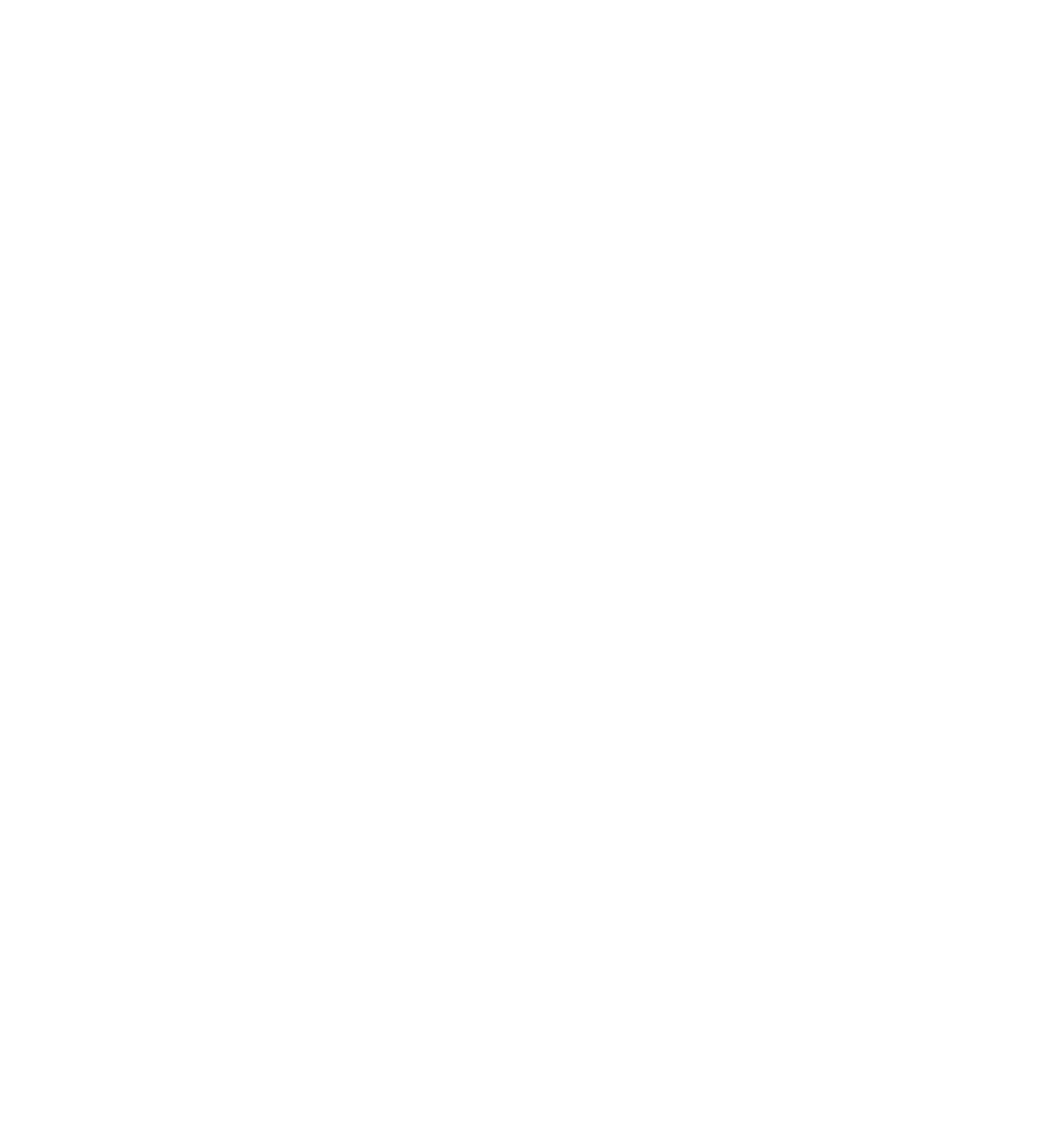
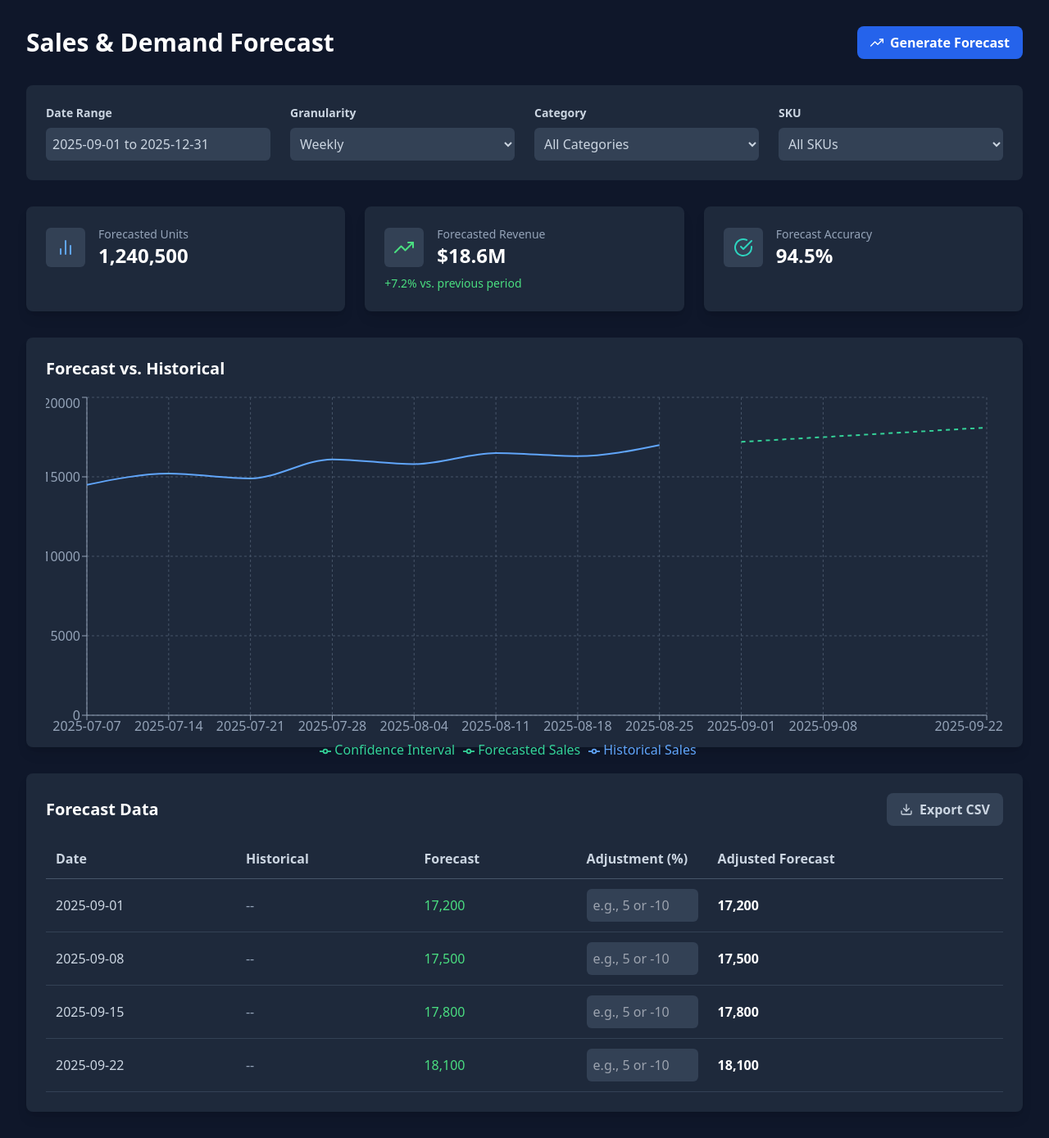
Before and after one commit to antonysamuelbenson-srm/saas_supchn, a React (Vite) app in the folder frontend/: page /forecast in a window 1280 px wide. Before the commit this address had no page. Shown: the whole page at 82% size. Before the commit the page ends 800 px from the top, so only its background shows below. Built offline with nearby package versions, Linux system fonts and the light colour scheme.

Commit message:
initial changes

```diff
--- a/frontend/src/App.jsx
+++ b/frontend/src/App.jsx
@@ -6,6 +6,7 @@
 import FileUpload from "./Pages/FileUpload";
 import Config from "./Pages/Config";
 import Prev from "./Pages/Admin"
+import ForecastPage from "./Pages/forecast";
 
 function App() {
   return (
@@ -18,6 +19,7 @@
           <Route path="/file-upload" element={<FileUpload/>}/>
           <Route path="/config" element={<Config/>}/>
           <Route path="/adminprivileges" element={<Prev/>}/>
+          <Route path="/forecast" element={<ForecastPage/>}/>
         </Routes>
       </Router>
     </div>
--- a/frontend/src/Pages/Dashboard.jsx
+++ b/frontend/src/Pages/Dashboard.jsx
@@ -948,6 +948,8 @@
                       {hasPermission("GET:/dashboard") && (
                           <button className="flex items-center text-slate-300 hover:bg-slate-700 p-2 rounded-md transition w-full"><FiBarChart2 className="mr-3" /> Reports</button>
                       )}
+                      {/* Added Forecast Button */}
+                      <button onClick={() => navigate("/forecast")} className="flex items-center text-slate-300 hover:bg-slate-700 p-2 rounded-md transition w-full"><FiTrendingUp className="mr-3" /> Forecast</button>
                       <button onClick={() => navigate("/rebalancer")} className="flex items-center text-slate-300 hover:bg-slate-700 p-2 rounded-md transition w-full"><FiRefreshCw className="mr-3" /> Rebalancer</button>
                       {hasPermission("POST:/config/apply-formula") && (
                           <button onClick={() => navigate("/Config")} className="flex items-center text-slate-300 hover:bg-slate-700 p-2 rounded-md transition w-full"><FiShoppingBag className="mr-3" /> Configuration</button>
--- /dev/null
+++ b/frontend/src/Pages/forecast.jsx
@@ -0,0 +1,145 @@
+import React, { useState } from 'react';
+import { FiCalendar, FiBarChart2, FiDownload, FiCheckCircle, FiTrendingUp } from 'react-icons/fi';
+import { LineChart, Line, XAxis, YAxis, CartesianGrid, Tooltip, Legend, ResponsiveContainer, Area } from 'recharts';
+
+// --- MOCK DATA (Replace with your actual API data) ---
+const mockData = [
+    // Historical Data
+    { date: '2025-07-07', historical: 14500 },
+    { date: '2025-07-14', historical: 15200 },
+    { date: '2025-07-21', historical: 14900 },
+    { date: '2025-07-28', historical: 16100 },
+    { date: '2025-08-04', historical: 15800 },
+    { date: '2025-08-11', historical: 16500 },
+    { date: '2025-08-18', historical: 16300 },
+    { date: '2025-08-25', historical: 17000 },
+    // Forecasted Data
+    { date: '2025-09-01', forecast: 17200, confidence: [16700, 17700] },
+    { date: '2025-09-08', forecast: 17500, confidence: [17000, 18000] },
+    { date: '2025-09-15', forecast: 17800, confidence: [17200, 18400] },
+    { date: '2025-09-22', forecast: 18100, confidence: [17500, 18700] },
+];
+
+const ForecastPage = () => {
+
+    const Card = ({ title, value, icon, change }) => (
+        <div className="bg-slate-800 p-6 rounded-lg shadow-lg">
+            <div className="flex items-center">
+                <div className="p-3 bg-slate-700 rounded-md mr-4">
+                    {icon}
+                </div>
+                <div>
+                    <p className="text-sm text-slate-400">{title}</p>
+                    <p className="text-2xl font-bold text-white">{value}</p>
+                </div>
+            </div>
+            {change && <p className="text-sm text-green-400 mt-2">{change}</p>}
+        </div>
+    );
+
+    return (
+        <div className="p-8 bg-slate-900 text-slate-300 min-h-screen font-sans">
+            {/* 1. Header */}
+            <div className="flex justify-between items-center mb-8">
+                <h1 className="text-3xl font-bold text-white">Sales & Demand Forecast</h1>
+                <button className="flex items-center bg-blue-600 hover:bg-blue-700 text-white font-bold py-2 px-4 rounded-lg transition">
+                    <FiTrendingUp className="mr-2" />
+                    Generate Forecast
+                </button>
+            </div>
+
+            {/* 2. Filter Controls */}
+            <div className="grid grid-cols-1 md:grid-cols-2 lg:grid-cols-4 gap-6 mb-8 p-6 bg-slate-800 rounded-lg">
+                <div>
+                    <label className="text-sm font-semibold mb-2 block">Date Range</label>
+                    <input type="text" value="2025-09-01 to 2025-12-31" className="w-full bg-slate-700 p-2 rounded-md focus:outline-none focus:ring-2 focus:ring-blue-500" />
+                </div>
+                 <div>
+                    <label className="text-sm font-semibold mb-2 block">Granularity</label>
+                    <select className="w-full bg-slate-700 p-2 rounded-md focus:outline-none focus:ring-2 focus:ring-blue-500">
+                        <option>Daily</option>
+                        <option selected>Weekly</option>
+                        <option>Monthly</option>
+                    </select>
+                </div>
+                 <div>
+                    <label className="text-sm font-semibold mb-2 block">Category</label>
+                    <select className="w-full bg-slate-700 p-2 rounded-md focus:outline-none focus:ring-2 focus:ring-blue-500">
+                        <option>All Categories</option>
+                        {/* Add other categories */}
+                    </select>
+                </div>
+                 <div>
+                    <label className="text-sm font-semibold mb-2 block">SKU</label>
+                    <select className="w-full bg-slate-700 p-2 rounded-md focus:outline-none focus:ring-2 focus:ring-blue-500">
+                        <option>All SKUs</option>
+                         {/* Add other skus */}
+                    </select>
+                </div>
+            </div>
+
+            {/* 3. Key Metrics */}
+            <div className="grid grid-cols-1 md:grid-cols-3 gap-6 mb-8">
+                <Card title="Forecasted Units" value="1,240,500" icon={<FiBarChart2 size={24} className="text-blue-400" />} />
+                <Card title="Forecasted Revenue" value="$18.6M" icon={<FiTrendingUp size={24} className="text-green-400" />} change="+7.2% vs. previous period" />
+                <Card title="Forecast Accuracy" value="94.5%" icon={<FiCheckCircle size={24} className="text-teal-400" />} />
+            </div>
+
+            {/* 4. Chart Visualization */}
+            <div className="bg-slate-800 p-6 rounded-lg shadow-lg mb-8 h-[500px]">
+                 <h2 className="text-xl font-semibold mb-4 text-white">Forecast vs. Historical</h2>
+                 <ResponsiveContainer width="100%" height="100%">
+                    <LineChart data={mockData} margin={{ top: 5, right: 20, left: -10, bottom: 5 }}>
+                        <CartesianGrid strokeDasharray="3 3" stroke="#475569" />
+                        <XAxis dataKey="date" stroke="#94a3b8" />
+                        <YAxis stroke="#94a3b8" />
+                        <Tooltip contentStyle={{ backgroundColor: '#1e293b', border: '1px solid #475569' }} />
+                        <Legend />
+                        <Line type="monotone" dataKey="historical" stroke="#60a5fa" strokeWidth={2} name="Historical Sales" dot={false} />
+                        <Line type="monotone" dataKey="forecast" stroke="#34d399" strokeWidth={2} strokeDasharray="5 5" name="Forecasted Sales" dot={false} />
+                        <Area type="monotone" dataKey="confidence" stroke={false} fill="#34d399" fillOpacity={0.1} name="Confidence Interval" />
+                    </LineChart>
+                </ResponsiveContainer>
+            </div>
+
+            {/* 5. Data Table & Adjustments */}
+            <div className="bg-slate-800 p-6 rounded-lg shadow-lg">
+                <div className="flex justify-between items-center mb-4">
+                    <h2 className="text-xl font-semibold text-white">Forecast Data</h2>
+                    <button className="flex items-center bg-slate-700 hover:bg-slate-600 text-slate-300 font-bold py-2 px-4 rounded-lg transition">
+                        <FiDownload className="mr-2" />
+                        Export CSV
+                    </button>
+                </div>
+                <div className="overflow-x-auto">
+                    <table className="w-full text-left">
+                        <thead className="border-b border-slate-600">
+                            <tr>
+                                <th className="p-3">Date</th>
+                                <th className="p-3">Historical</th>
+                                <th className="p-3">Forecast</th>
+                                <th className="p-3">Adjustment (%)</th>
+                                <th className="p-3">Adjusted Forecast</th>
+                            </tr>
+                        </thead>
+                        <tbody>
+                            {mockData.filter(d => d.forecast).map((row, index) => (
+                                <tr key={index} className="border-b border-slate-700 hover:bg-slate-700/50">
+                                    <td className="p-3">{row.date}</td>
+                                    <td className="p-3 text-slate-400">--</td>
+                                    <td className="p-3 text-green-400 font-medium">{row.forecast.toLocaleString()}</td>
+                                    <td className="p-3 w-40">
+                                        <input type="number" placeholder="e.g., 5 or -10" className="w-full bg-slate-700 p-2 rounded-md focus:outline-none focus:ring-2 focus:ring-blue-500" />
+                                    </td>
+                                    <td className="p-3 font-bold text-white">{row.forecast.toLocaleString()}</td>
+                                </tr>
+                            ))}
+                        </tbody>
+                    </table>
+                </div>
+            </div>
+        </div>
+    );
+}
+
+export default ForecastPage;
```
Also changed, not shown: 1 other file (tests, documents, lock files or other folders). Lines whose indentation alone changed are shown as unchanged.
